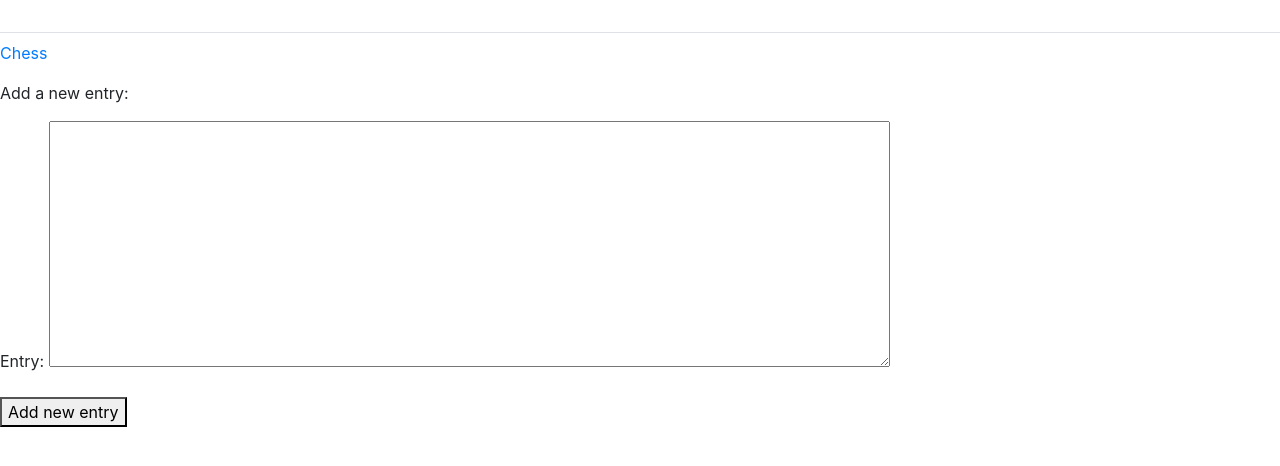
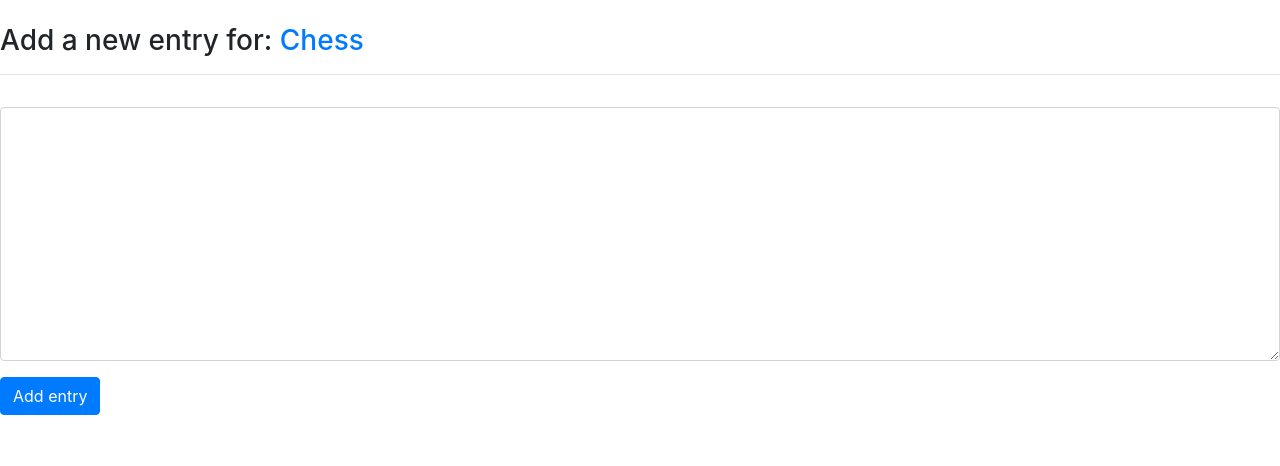
Before and after one commit to MNKanout/Learning_log, a Django app: page /new_entry/1/ in a window 1280 px wide. Shown: the part 58-524 px from the top of the page. Run offline with Django 3.2, Linux system fonts and the light colour scheme; a user stored in the database is signed in; data comes from the database, SQL or seed files in the repository; both versions use the stored data as it was after the commit; some libraries are stand-ins or nearby versions.

Commit message:
On branch develop 	modified:   .gitignore 	modified:   .idea/workspace.xml 	modified:   learning_logs/__pycache__/forms.cpython-37.pyc 	modified:   learning_logs/__pycache__/views.cpython-37.pyc 	modified:   learning_logs/forms.py 	modified:   learning_logs/templates/learning_logs/new_entry.html 	modified:   learning_logs/views.py

```diff
--- a/learning_logs/forms.py
+++ b/learning_logs/forms.py
@@ -12,5 +12,5 @@ class Entryform(forms.ModelForm):
     class Meta:
         model = Entry
         fields = ['text']
-        labels = {'text':'Entry:'}
+        labels = {'text':''}
         widgets = {'text':forms.Textarea(attrs={'cols':80})}
--- a/learning_logs/templates/learning_logs/new_entry.html
+++ b/learning_logs/templates/learning_logs/new_entry.html
@@ -1,13 +1,17 @@
 {% extends 'learning_logs/base.html' %}
+{% load bootstrap4 %}
+
+{% block page_header %}
+<h3>Add a new entry for:
+<a class="nav-item" href="{% url 'learning_logs:topic' topic.id %}">
+    {{topic}}</a></h3>
+{% endblock page_header %}
+
 {% block content %}
-
-<p><a href="{% url 'learning_logs:topic' topic.id %}">{{topic}}</a></p>
-<p>Add a new entry:</p>
-<form action="{% url 'learning_logs:new_entry' topic.id %}"
-      method="post">
+<form action="{% url 'learning_logs:new_entry' topic.id %}" method="post"
+      class="form-group">
     {% csrf_token %}
-    {{form.as_p}}
-    <button name="submit">Add new entry</button>
+    {% bootstrap_form form %}
+    <button class="btn btn-primary" name="submit">Add entry</button>
 </form>
-
 {% endblock content %}
```
Also changed, not shown: learning_logs/views.py (+7 -2 lines), db.sqlite3, 1 other file.
